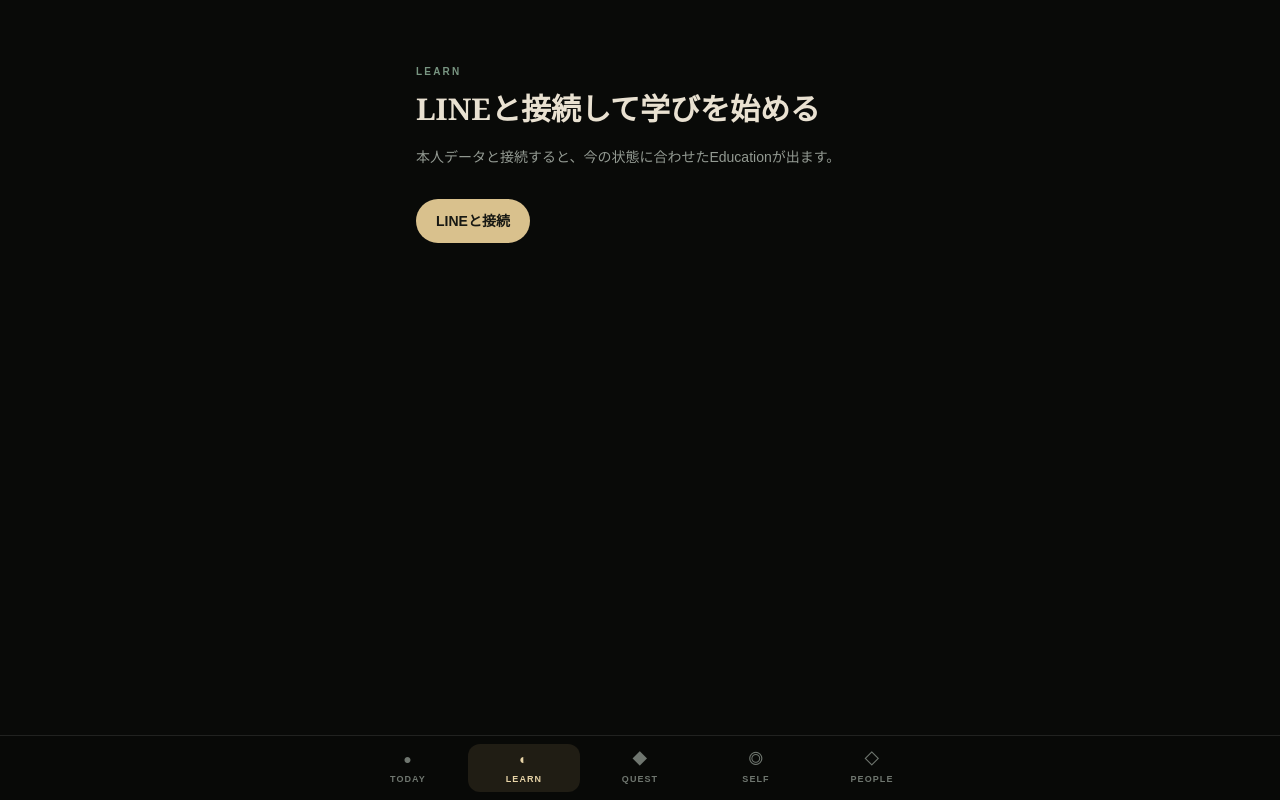
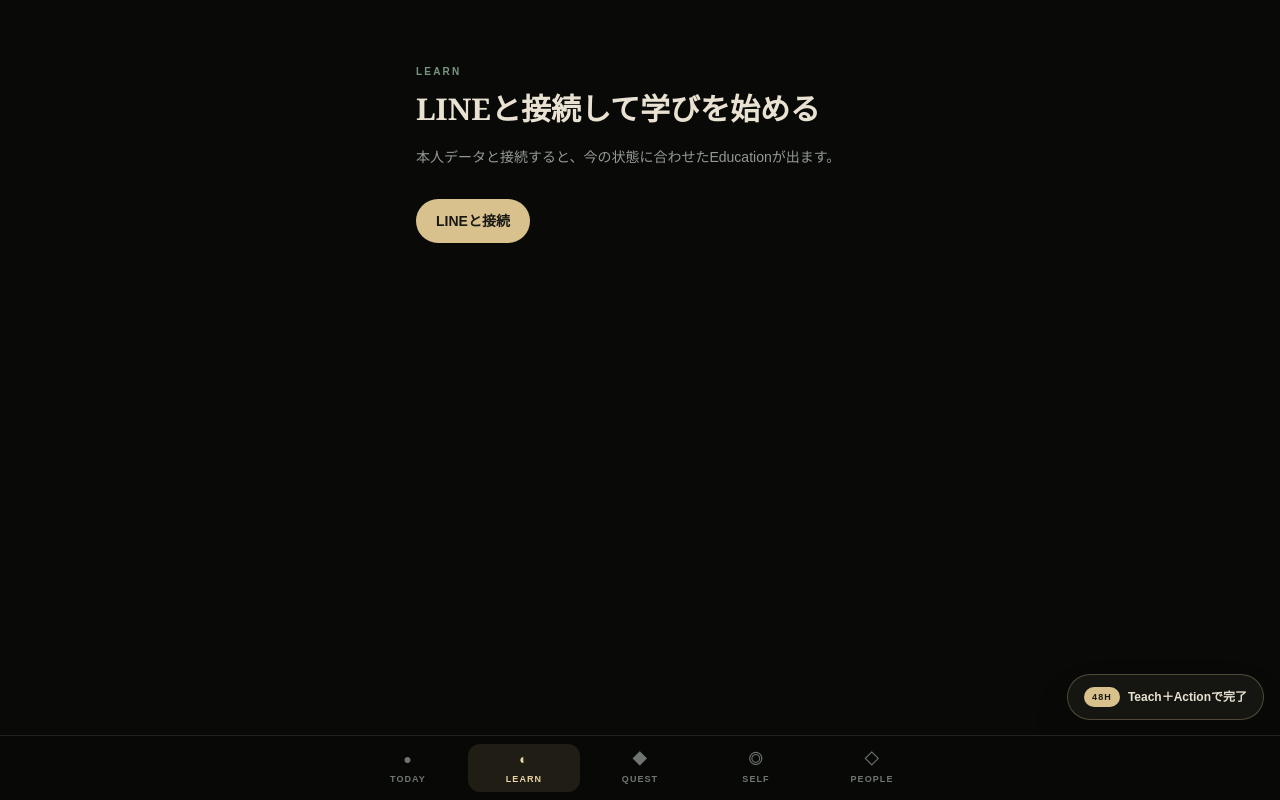
Before and after one commit to takraw369/ace-quest-board, a Next.js app: page /learn in a window 1280 px wide. Built offline with nearby package versions, Linux system fonts and the light colour scheme; no server answers.

Commit message:
feat: connect Learn to 48H Teach Loop

```diff
--- a/src/app/learn/page.tsx
+++ b/src/app/learn/page.tsx
@@ -1,5 +1,11 @@
+import TeachActionLoopLauncher from '@/components/pwa/TeachActionLoopLauncher';
 import LearnClient from '@/components/pwa/LearnClient';
 
 export default function LearnPage() {
-  return <LearnClient />;
+  return (
+    <>
+      <LearnClient />
+      <TeachActionLoopLauncher />
+    </>
+  );
 }
```
